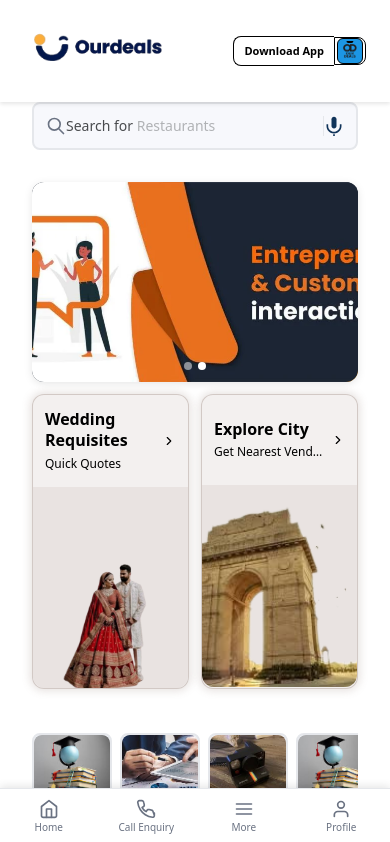
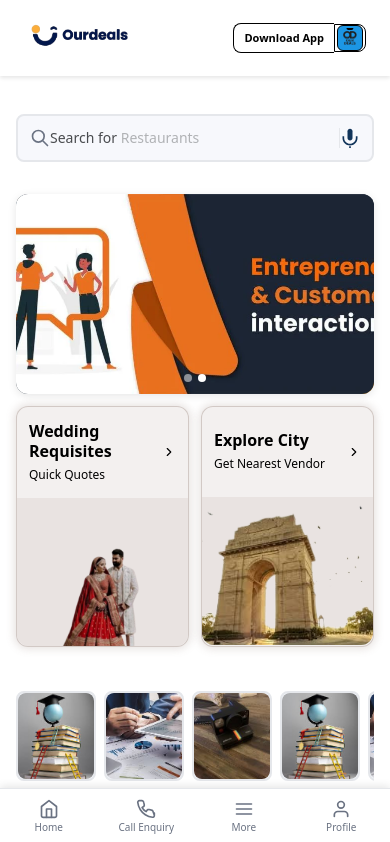
Before and after one commit to aditi1717/Our-deals, a React (Vite) app: page / in a window 390 px wide. Shown: the top 842 px of the page. Built offline with nearby package versions, Linux system fonts and the light colour scheme.

Commit message:
fix responsiveness

```diff
--- a/src/components/BannerWithCategories.jsx
+++ b/src/components/BannerWithCategories.jsx
@@ -64,7 +64,7 @@ function BannerWithCategories() {
       <div className="grid grid-cols-2 gap-[clamp(12px,1.5vw,16px)] flex-[0_0_auto] w-full md:w-[clamp(300px,35vw,400px)] items-stretch">
         {weddingRequisites && (
           <div
-            className="bg-[rgba(133,109,101,0.1)] border border-[rgba(133,109,101,0.3)] rounded-[clamp(12px,1.8vw,16px)] shadow-[0_0_8px_2px_rgba(133,109,101,0.2)] overflow-hidden cursor-pointer transition-all flex flex-col p-0 box-border relative h-full min-h-[clamp(200px,35vw,320px)] md:min-h-[clamp(180px,30vw,250px)] hover:-translate-y-0.5 hover:shadow-[0_0_12px_4px_rgba(133,109,101,0.3)]"
+            className="bg-[rgba(133,109,101,0.1)] border border-[rgba(133,109,101,0.3)] rounded-[clamp(12px,1.8vw,16px)] shadow-[0_0_8px_2px_rgba(133,109,101,0.2)] overflow-hidden cursor-pointer transition-all flex flex-col p-0 box-border relative hover:-translate-y-0.5 hover:shadow-[0_0_12px_4px_rgba(133,109,101,0.3)]"
             onClick={() => handleCategoryClick(weddingRequisites.categoryName)}
           >
             <div className="flex items-center justify-between py-[clamp(14px,1.8vw,18px)] px-[clamp(12px,1.5vw,16px)] bg-transparent min-h-[clamp(90px,10vw,110px)] box-border overflow-visible flex-shrink-0">
@@ -76,7 +76,7 @@ function BannerWithCategories() {
                 <path d="M9 18L15 12L9 6" stroke="currentColor" strokeWidth="2" strokeLinecap="round" strokeLinejoin="round"/>
               </svg>
             </div>
-            <div className="w-full h-0 pb-[130%] relative overflow-hidden bg-[rgba(133,109,101,0.1)] rounded-b-[clamp(12px,1.8vw,16px)] flex-shrink-0">
+            <div className="w-full h-[clamp(140px,38vw,200px)] md:h-auto md:h-[clamp(180px,30vw,250px)] relative overflow-hidden bg-[rgba(133,109,101,0.1)] rounded-b-[clamp(12px,1.8vw,16px)] flex-shrink-0">
               <img
                 src={weddingRequisites.image}
                 alt={weddingRequisites.categoryName}
@@ -88,7 +88,7 @@ function BannerWithCategories() {
 
         {exploreCity && (
           <div
-            className="bg-[rgba(133,109,101,0.1)] border border-[rgba(133,109,101,0.3)] rounded-[clamp(12px,1.8vw,16px)] shadow-[0_0_8px_2px_rgba(133,109,101,0.2)] overflow-hidden cursor-pointer transition-all flex flex-col p-0 box-border relative h-full min-h-[clamp(200px,35vw,320px)] md:min-h-[clamp(180px,30vw,250px)] hover:-translate-y-0.5 hover:shadow-[0_0_12px_4px_rgba(133,109,101,0.3)]"
+            className="bg-[rgba(133,109,101,0.1)] border border-[rgba(133,109,101,0.3)] rounded-[clamp(12px,1.8vw,16px)] shadow-[0_0_8px_2px_rgba(133,109,101,0.2)] overflow-hidden cursor-pointer transition-all flex flex-col p-0 box-border relative hover:-translate-y-0.5 hover:shadow-[0_0_12px_4px_rgba(133,109,101,0.3)]"
             onClick={() => handleCategoryClick(exploreCity.categoryName)}
           >
             <div className="flex items-center justify-between py-[clamp(14px,1.8vw,18px)] px-[clamp(12px,1.5vw,16px)] bg-transparent min-h-[clamp(90px,10vw,110px)] box-border overflow-visible flex-shrink-0">
@@ -100,7 +100,7 @@ function BannerWithCategories() {
                 <path d="M9 18L15 12L9 6" stroke="currentColor" strokeWidth="2" strokeLinecap="round" strokeLinejoin="round"/>
               </svg>
             </div>
-            <div className="w-full h-0 pb-[130%] relative overflow-hidden bg-[rgba(133,109,101,0.1)] rounded-b-[clamp(12px,1.8vw,16px)] flex-shrink-0">
+            <div className="w-full h-[clamp(140px,38vw,200px)] md:h-auto md:h-[clamp(180px,30vw,250px)] relative overflow-hidden bg-[rgba(133,109,101,0.1)] rounded-b-[clamp(12px,1.8vw,16px)] flex-shrink-0">
               <img
                 src={exploreCity.image}
                 alt={exploreCity.categoryName}
--- a/src/components/Header.jsx
+++ b/src/components/Header.jsx
@@ -37,12 +37,12 @@ function Header() {
 
   return (
     <>
-      <header className="fixed top-0 left-0 right-0 bg-white shadow-[0_2px_4px_rgba(0,0,0,0.1)] py-4 z-[1000] w-full md:py-3">
+      <header className="fixed top-0 left-0 right-0 bg-white shadow-[0_2px_4px_rgba(0,0,0,0.1)] py-2.5 z-[1000] w-full md:py-3">
         <div className="max-w-[1280px] mx-auto px-6 md:px-4 relative">
-          <div className="flex justify-between items-center min-h-[70px] md:min-h-[50px]">
+          <div className="flex justify-between items-center min-h-[56px] md:min-h-[50px]">
             {/* Left side - Logo */}
             <div className="flex items-center justify-start cursor-pointer transition-opacity hover:opacity-80 h-full" onClick={() => navigate('/')}>
-              <img src={logo} alt="Our Deals Logo" className="h-[clamp(45px,5vw,80px)] w-auto object-contain block align-middle md:h-[clamp(50px,6vw,70px)] lg:h-[clamp(60px,4vw,90px)]" />
+              <img src={logo} alt="Our Deals Logo" className="h-[clamp(34px,4vw,48px)] w-auto object-contain block align-middle md:h-[clamp(50px,6vw,70px)] lg:h-[clamp(60px,4vw,90px)]" />
             </div>
 
             {/* Right side - Mobile: Download App, Desktop: Call Enquiry, More, Profile Icon */}
--- a/src/components/SearchSection.jsx
+++ b/src/components/SearchSection.jsx
@@ -62,7 +62,7 @@ function SearchSection() {
   }
 
   return (
-    <div className="bg-transparent px-4 pt-4 mb-8 md:mb-6 md:px-4 md:pt-[clamp(16px,2vw,24px)]">
+    <div className="bg-transparent px-4 pt-4 mt-[clamp(8px,3vw,16px)] mb-8 md:mb-6 md:px-4 md:pt-[clamp(16px,2vw,24px)] md:mt-0">
       <div className="relative w-full max-w-full m-0">
         <div className="flex gap-4 md:flex-row md:gap-[clamp(20px,3vw,32px)] relative">
           <div className="hidden md:flex flex-row items-center bg-[#F7F8FC] border-2 border-gray-200 rounded-lg py-[clamp(10px,1.2vw,12px)] px-[clamp(12px,1.5vw,16px)] flex-[0_0_auto] max-w-[clamp(150px,18vw,200px)] min-w-[clamp(130px,16vw,180px)] whitespace-nowrap overflow-hidden">
--- a/src/pages/CallEnquiryPage.jsx
+++ b/src/pages/CallEnquiryPage.jsx
@@ -5,7 +5,8 @@ function CallEnquiryPage() {
 
   return (
     <div className="min-h-screen bg-white flex flex-col pb-20">
-      <div className="bg-gradient-to-br from-[#13335a] to-[#1e4a7a] px-[clamp(16px,2vw,24px)] py-[clamp(16px,2vw,20px)] flex justify-between items-center sticky top-0 z-10 flex-shrink-0 rounded-b-[clamp(12px,1.5vw,16px)] md:fixed md:top-0 md:left-0 md:right-0 md:z-[1000] md:w-full md:shadow-[0_2px_8px_rgba(0,0,0,0.1)] md:rounded-none">
+      {/* Header - Fixed on Top */}
+      <div className="bg-gradient-to-br from-[#13335a] to-[#1e4a7a] px-[clamp(16px,2vw,24px)] py-[clamp(16px,2vw,20px)] flex justify-between items-center fixed top-0 left-0 right-0 z-[1000] rounded-b-[clamp(12px,1.5vw,16px)] md:rounded-none shadow-[0_2px_8px_rgba(0,0,0,0.1)]">
         <button className="bg-transparent border-none cursor-pointer p-[clamp(3px,0.4vw,4px)] flex items-center justify-center transition-colors rounded-full w-[clamp(28px,3.5vw,32px)] h-[clamp(28px,3.5vw,32px)] text-white hover:bg-white/20" onClick={() => navigate(-1)}>
           <svg width="24" height="24" viewBox="0 0 24 24" fill="none" xmlns="http://www.w3.org/2000/svg" className="w-[clamp(20px,2.5vw,24px)] h-[clamp(20px,2.5vw,24px)]">
             <path d="M19 12H5M5 12L12 19M5 12L12 5" stroke="currentColor" strokeWidth="2" strokeLinecap="round" strokeLinejoin="round"/>
@@ -15,7 +16,8 @@ function CallEnquiryPage() {
         <div style={{ width: '24px' }}></div>
       </div>
 
-      <div className="flex-1 flex items-center justify-center px-[clamp(20px,2.5vw,32px)] py-[clamp(40px,5vw,60px)] min-h-[calc(100vh-clamp(60px,10vw,80px)-80px)] md:mt-[clamp(50px,8vw,70px)]">
+      {/* Content with top margin to clear fixed header */}
+      <div className="flex-1 flex items-center justify-center px-[clamp(20px,2.5vw,32px)] py-[clamp(40px,5vw,60px)] min-h-[calc(100vh-clamp(60px,10vw,80px)-80px)] mt-[clamp(70px,10vw,90px)] md:mt-[clamp(60px,8vw,80px)]">
         <p className="text-[clamp(16px,2vw,18px)] md:text-[clamp(14px,1.8vw,16px)] text-gray-500 text-center m-0 font-normal">No call enquiries found.</p>
       </div>
     </div>
--- a/src/pages/CategorySubcategoriesPage.jsx
+++ b/src/pages/CategorySubcategoriesPage.jsx
@@ -21,7 +21,8 @@ function CategorySubcategoriesPage() {
 
   return (
     <div className="min-h-screen bg-white flex flex-col">
-      <div className="bg-[#13335a] px-[clamp(16px,2vw,24px)] md:px-[clamp(12px,1.5vw,16px)] py-[clamp(16px,2vw,20px)] flex justify-between items-center sticky top-0 z-10 flex-shrink-0 shadow-[0_2px_8px_rgba(0,0,0,0.15)]">
+      {/* Header - Fixed on Top */}
+      <div className="bg-[#13335a] px-[clamp(16px,2vw,24px)] md:px-[clamp(12px,1.5vw,16px)] py-[clamp(16px,2vw,20px)] flex justify-between items-center fixed top-0 left-0 right-0 z-[1000] shadow-[0_2px_8px_rgba(0,0,0,0.15)]">
         <button className="bg-transparent border-none cursor-pointer p-1 flex items-center justify-center transition-colors rounded-full w-8 h-8 hover:bg-white/20" onClick={() => navigate(-1)}>
           <svg width="24" height="24" viewBox="0 0 24 24" fill="none" xmlns="http://www.w3.org/2000/svg" className="w-6 h-6">
             <path d="M19 12H5M5 12L12 19M5 12L12 5" stroke="white" strokeWidth="2" strokeLinecap="round" strokeLinejoin="round"/>
@@ -31,7 +32,8 @@ function CategorySubcategoriesPage() {
         <div style={{ width: '24px' }}></div>
       </div>
 
-      <div className="flex-1 p-[clamp(16px,2vw,24px)] md:p-[clamp(12px,1.5vw,16px)] overflow-y-auto pb-[100px] bg-white">
+      {/* Content with top padding so it doesn't hide behind fixed header */}
+      <div className="flex-1 p-[clamp(16px,2vw,24px)] pt-[clamp(72px,10vw,96px)] md:p-[clamp(12px,1.5vw,16px)] md:pt-[clamp(64px,8vw,80px)] overflow-y-auto pb-[100px] bg-white">
         <div className="mb-[clamp(16px,2vw,24px)]">
           <BannerCarousel bannerSet={1} />
         </div>
--- a/src/pages/HomePage.jsx
+++ b/src/pages/HomePage.jsx
@@ -15,7 +15,7 @@ import Footer from '../components/Footer'
 function HomePage() {
   return (
     <main className="bg-white min-h-screen pb-[70px] md:pb-[70px] pt-[clamp(70px,8vw,90px)] md:pt-[clamp(50px,6vw,70px)]">
-      <div className="max-w-[1280px] mx-auto py-[clamp(16px,3vw,32px)] px-[clamp(16px,2.5vw,24px)] bg-white md:px-0 md:pt-[clamp(16px,2vw,24px)]">
+      <div className="max-w-[1280px] mx-auto py-[clamp(16px,3vw,32px)] px-0 bg-white md:px-0 md:pt-[clamp(16px,2vw,24px)]">
         <SearchSection />
         <BannerWithCategories />
         <CategoryGrid />
--- a/src/pages/VendorListPage.jsx
+++ b/src/pages/VendorListPage.jsx
@@ -150,7 +150,8 @@ function VendorListPage() {
 
   return (
     <div className="min-h-screen bg-white flex flex-col">
-      <div className="bg-[#13335a] p-[clamp(16px,2vw,20px)_clamp(16px,2vw,24px)] flex justify-between items-center sticky top-0 z-10 flex-shrink-0 shadow-[0_2px_8px_rgba(0,0,0,0.15)] md:p-[clamp(12px,2vw,16px)]">
+      {/* Header - Fixed on Top */}
+      <div className="bg-[#13335a] p-[clamp(16px,2vw,20px)_clamp(16px,2vw,24px)] flex justify-between items-center fixed top-0 left-0 right-0 z-[1000] shadow-[0_2px_8px_rgba(0,0,0,0.15)] md:p-[clamp(12px,2vw,16px)]">
         <button className="bg-transparent border-none cursor-pointer p-1 flex items-center justify-center transition-colors rounded-full w-[clamp(28px,4vw,32px)] h-[clamp(28px,4vw,32px)] hover:bg-white/20" onClick={() => navigate(-1)}>
           <svg width="24" height="24" viewBox="0 0 24 24" fill="none" xmlns="http://www.w3.org/2000/svg" className="w-[clamp(20px,3vw,24px)] h-[clamp(20px,3vw,24px)]">
             <path d="M19 12H5M5 12L12 19M5 12L12 5" stroke="white" strokeWidth="2" strokeLinecap="round" strokeLinejoin="round"/>
@@ -160,7 +161,8 @@ function VendorListPage() {
         <div className="w-6"></div>
       </div>
 
-      <div className="flex-1 overflow-y-auto overflow-x-hidden p-[clamp(12px,2vw,16px)] [-webkit-overflow-scrolling:touch] min-h-0 pb-20 bg-white md:p-[clamp(10px,1.5vw,12px)] md:pb-20 md:bg-gray-50">
+      {/* Content with top padding so it doesn't hide behind fixed header */}
+      <div className="flex-1 overflow-y-auto overflow-x-hidden p-[clamp(12px,2vw,16px)] pt-[clamp(72px,10vw,96px)] [-webkit-overflow-scrolling:touch] min-h-0 pb-20 bg-white md:p-[clamp(10px,1.5vw,12px)] md:pt-[clamp(64px,8vw,80px)] md:pb-20 md:bg-gray-50">
         {/* Filter Buttons */}
         <div className="flex gap-[clamp(6px,1vw,8px)] mb-[clamp(12px,2vw,16px)] overflow-x-auto pb-[clamp(6px,1vw,8px)] [-webkit-overflow-scrolling:touch] [&::-webkit-scrollbar]:hidden md:gap-[clamp(4px,0.75vw,6px)] md:mb-[clamp(10px,1.5vw,12px)]">
           {filters.map((filter) => (
```
Also changed, not shown: src/pages/AgentRegistrationPage.jsx (+5 -3 lines), src/pages/VendorDetailPage.jsx (+4 -3 lines).
